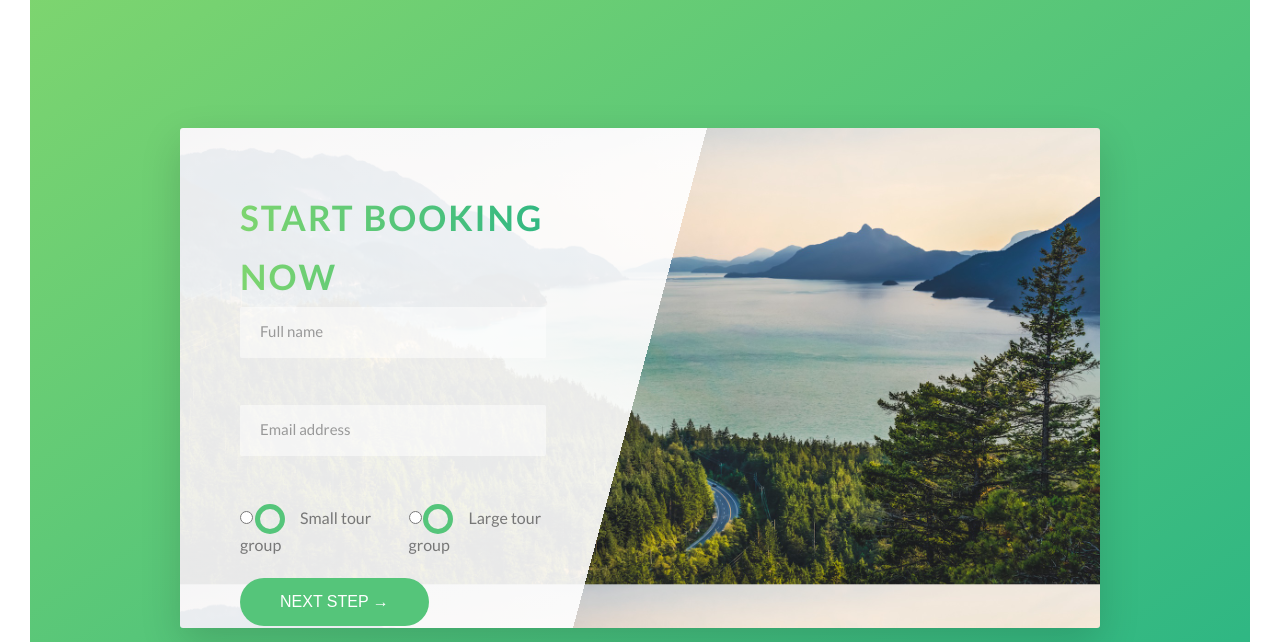
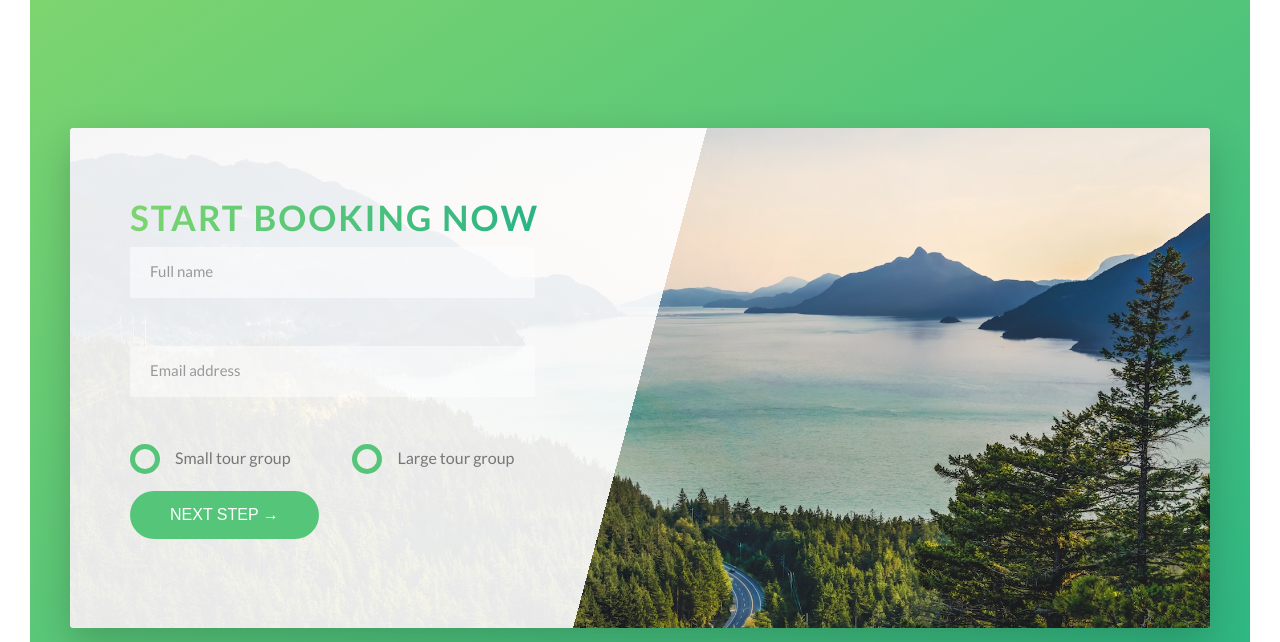
Before and after one commit to jfkirkpatrick/UdemyNaTours, a website: page index.html in a window 1280 px wide. Shown: the part 4438-5080 px from the top of the page. Drawn offline with nearby package versions, Linux system fonts and the light colour scheme; files that its build step writes are made by us from their sources.

Commit message:
Further Book Changes

```diff
--- a/sass/components/_form.scss
+++ b/sass/components/_form.scss
@@ -52,9 +52,13 @@
     display: inline-block;
   }
 
+  &__radio-input {
+    display: none;
+  }
+
   &__radio-label {
     font-size: $default-font-size;
-    // cursor: pointer;
+    cursor: pointer;
     position: relative;
     padding-left: 4.5rem;
   }
@@ -78,10 +82,13 @@
       position: absolute;
       top: 50%;
       left: 50%;
-      transform: translate(-50%, 50%);
+      transform: translate(-50%, -50%);
       background-color: $color-primary;
       opacity: 0;
       transition: opacity 0.2s;
     }
   }
+  &__radio-input:checked ~ &__radio-label &__radio-button::after {
+    opacity: 1;
+  }
 }
--- a/sass/pages/_home.scss
+++ b/sass/pages/_home.scss
@@ -37,7 +37,7 @@
 }
 
 .section-book {
-  padding: 15rem;
+  padding: 15rem 0;
   background-image: linear-gradient(
     to right bottom,
     $color-primary-light,
@@ -55,7 +55,7 @@
     url(../img/nat-10.jpg);
   background-size: 100%;
   border-radius: 3px;
-  box-shadow: 0 1.5rem 4rem rgba($color-black, 0.15);
+  box-shadow: 0 1.5rem 4rem rgba($color-black, 0.2);
   height: 50rem;
   &__form {
     width: 50%;
```
